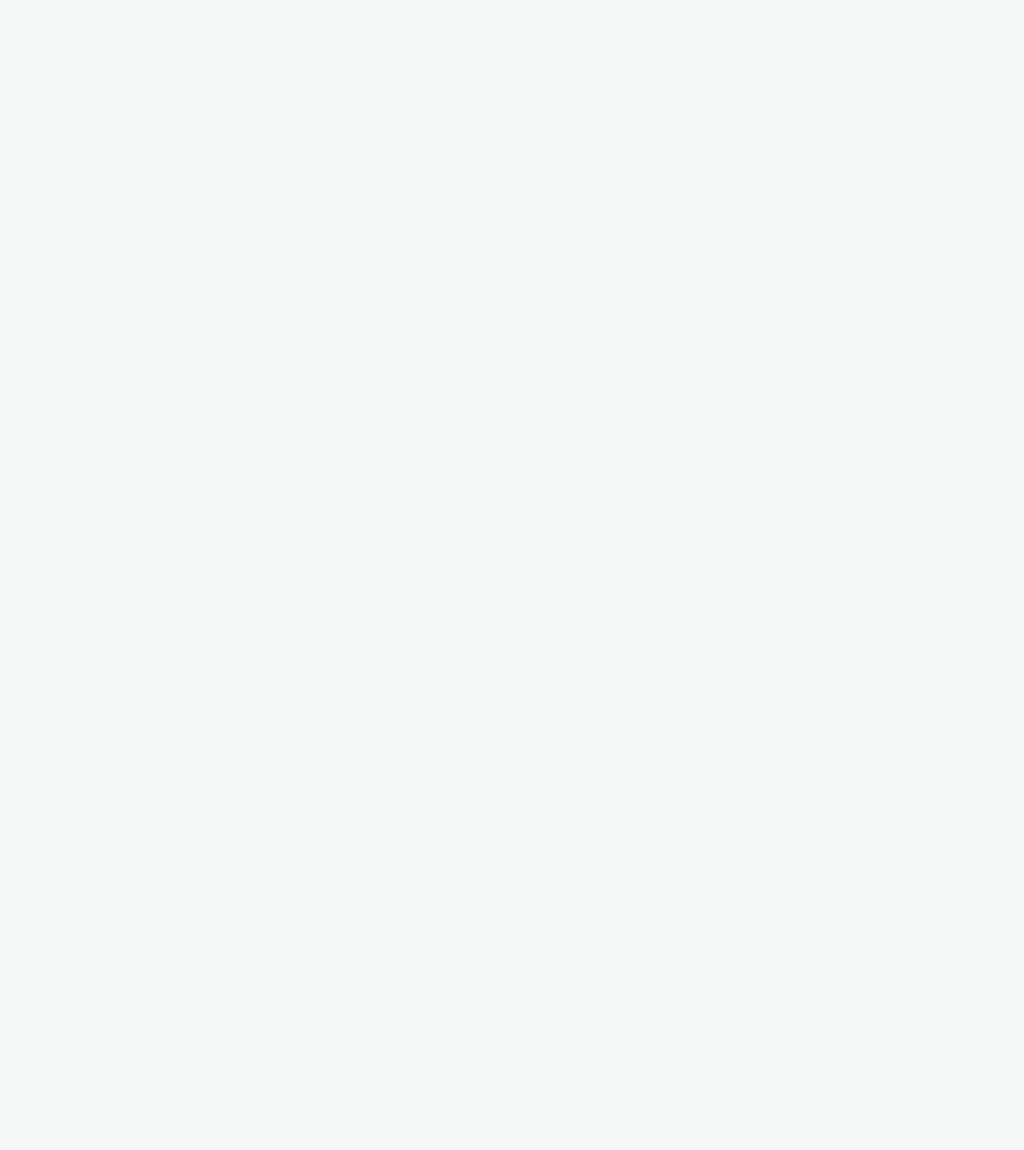
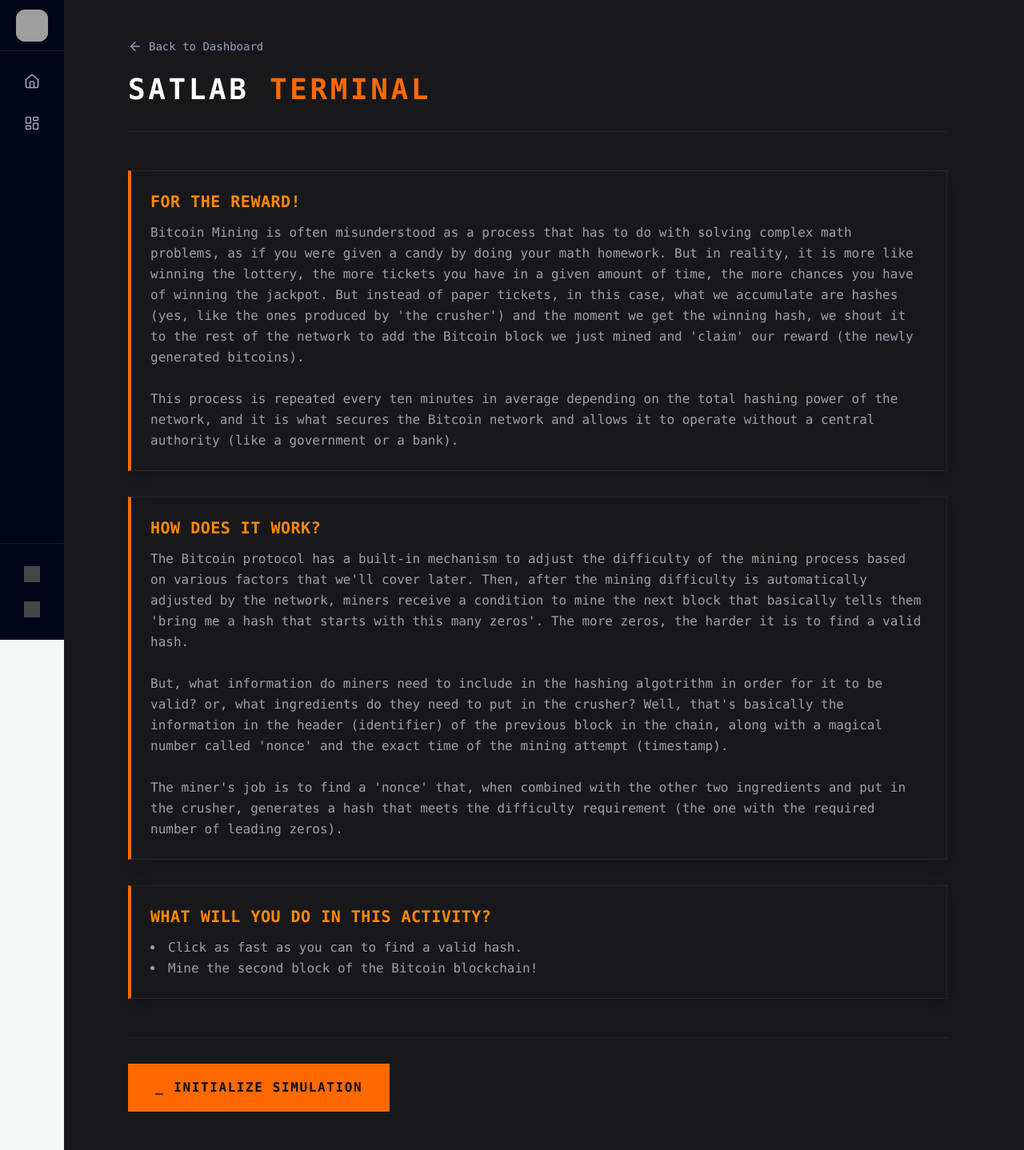
Before and after one commit to AlHqz/satlab-learning, a React (Vite) app in the folder frontend/: page /era3/activity8/class in a window 1280 px wide. Before the commit this address had no page. Shown: the whole page at 80% size. Before the commit the page ends 800 px from the top, so only its background shows below. Built offline with nearby package versions, Linux system fonts and the light colour scheme; grey boxes are pictures that could not be loaded.

Commit message:
feat: add dynamic briefing page for activities

```diff
--- a/frontend/src/App.tsx
+++ b/frontend/src/App.tsx
@@ -1,6 +1,8 @@
 import { BrowserRouter, Routes, Route } from 'react-router-dom';
 import { MainLayout, ActivityLayout } from './components/layout';
 import {Home, Dashboard} from './pages';
+import * as Activities from './pages/activities';
+import Class from './components/shared/Class';
 import Temp from './pages/Temp';
 
 function App() {
@@ -10,8 +12,13 @@ function App() {
             <Route element={<MainLayout />}>
               <Route path="/" element={<Home />} />
               <Route path="/dashboard" element={<Dashboard />} />
+              <Route path="/:eraId/:activityId/class" element={<Class />} />
             </Route>
-            <Route element={<ActivityLayout eraName="ERA 3" activityTitle="Activity 8: FOR THE REWARD!"/>}>
+            <Route path="/:eraId/:activityId/activity"/>
+            <Route element={<ActivityLayout eraName="ERA 3" activityTitle="Activity 8: FOR THE REWARD!" backUrl='/era3/activity8/class'/>}>
+              <Route path="/era3/activity8/activity" element={<Activities.MiningSimulator />} />
+            </Route>
+            <Route element={<ActivityLayout eraName="ERA #" activityTitle="Test" backUrl="/"/>}>
               <Route path="/temp" element={<Temp />} />
             </Route>
         </Routes>
--- /dev/null
+++ b/frontend/src/components/shared/ActivitiesData.ts
@@ -0,0 +1,14 @@
+export const activitiesData ={
+    "era3-activity8": {
+        title: "FOR THE REWARD!",
+        intro: "Bitcoin Mining is often misunderstood as a process that has to do with solving complex math problems, as if you were given a candy by doing your math homework. But in reality, it is more like winning the lottery, the more tickets you have in a given amount of time, the more chances you have of winning the jackpot. But instead of paper tickets, in this case, what we accumulate are hashes (yes, like the ones produced by 'the crusher') and the moment we get the winning hash, we shout it to the rest of the network to add the Bitcoin block we just mined and 'claim' our reward (the newly generated bitcoins).\n\nThis process is repeated every ten minutes in average depending on the total hashing power of the network, and it is what secures the Bitcoin network and allows it to operate without a central authority (like a government or a bank).",
+        subtitle: "How does it work?",
+        description: "The Bitcoin protocol has a built-in mechanism to adjust the difficulty of the mining process based on various factors that we'll cover later. Then, after the mining difficulty is automatically adjusted by the network, miners receive a condition to mine the next block that basically tells them 'bring me a hash that starts with this many zeros'. The more zeros, the harder it is to find a valid hash.\n\nBut, what information do miners need to include in the hashing algotrithm in order for it to be valid? or, what ingredients do they need to put in the crusher? Well, that's basically the information in the header (identifier) of the previous block in the chain, along with a magical number called 'nonce' and the exact time of the mining attempt (timestamp). \n\nThe miner's job is to find a 'nonce' that, when combined with the other two ingredients and put in the crusher, generates a hash that meets the difficulty requirement (the one with the required number of leading zeros).",
+        tutorial: "What will you do in this activity?",
+        steps: [
+            "Click as fast as you can to find a valid hash.",
+            "Mine the second block of the Bitcoin blockchain!",
+        ],
+        nextPath: "/era3/activity8/activity"
+    }
+};
--- /dev/null
+++ b/frontend/src/components/shared/Class.tsx
@@ -0,0 +1,60 @@
+import React from 'react';
+import { useNavigate, useParams, Link } from 'react-router-dom';
+import { ArrowLeft } from 'lucide-react';
+import  { activitiesData }  from './ActivitiesData';
+
+export default function Class() {
+    const navigate = useNavigate();
+
+    const { eraId, activityId } = useParams();
+    const activityKey = `${eraId}-${activityId}`;
+    const activityData = activitiesData[activityKey as keyof typeof activitiesData];
+
+    if (!activityData) {
+        return (
+            <div className="min-h-screen flex items-center justify-center bg-zinc-950 text-white font-mono">
+                <h2>404 - Module Not Found</h2>
+            </div>
+        );
+    }
+
+    return (
+        <div className="min-h-screen py-12 px-4 sm:px-6 lg:px-8 font-mono bg-zinc-900 text-zinc-300">
+            <div className="max-w-5xl ml-12 mx-left">
+                <div className="space-y-6 border-b border-zinc-800 pb-6 mb-12">
+                    <Link to="/dashboard" className="flex items-center space-x-2 text-slate-400 hover:text-orange-500 transition-colors text-sm font-medium group" title="Back">
+                        <ArrowLeft size={18} className="transform group-hover:-translate-x-1 transition-transform" />
+                        <span>Back to Dashboard</span>
+                    </Link>
+                    <h1 className="text-4xl font-extrabold tracking-widest text-white uppercase mb-2">
+                        SatLab <span className="text-orange-500">Terminal</span>
+                    </h1>
+                </div>
+                <div className="space-y-8 mb-12">
+                    <div className="bg-zinc-900 border border-zinc-800 p-6 shadow-lg border-l-4 border-l-orange-500 relative overflow-hidden">
+                        <h2 className="text-xl font-bold text-orange-400 uppercase tracking-wide mb-3 flex items-center">{activityData.title}</h2>
+                        <p className="text-zinc-400 leading-relaxed whitespace-pre-wrap">{activityData.intro}</p>
+                    </div>
+                    <div className="bg-zinc-900 border border-zinc-800 p-6 shadow-lg border-l-4 border-l-orange-500 relative overflow-hidden">
+                        <h2 className="text-xl font-bold text-orange-400 uppercase tracking-wide mb-3 flex items-center">{activityData.subtitle}</h2>
+                        <p className="text-zinc-400 leading-relaxed whitespace-pre-wrap">{activityData.description}</p>
+                    </div>
+                    <div className="bg-zinc-900 border border-zinc-800 p-6 shadow-lg border-l-4 border-l-orange-500 relative overflow-hidden">
+                        <h2 className="text-xl font-bold text-orange-400 uppercase tracking-wide mb-3 flex items-center">{activityData.tutorial}</h2>
+                        <ul className="text-zinc-400 leading-relaxed list-disc list-inside">
+                            {activityData.steps.map((step: string) => <li key={step}>{step}</li>)}
+                        </ul>
+                    </div>
+                </div>
+                <div className="flex justify-start border-t border-zinc-800 pt-8">
+                    <button className="group relative inline-flex items-center justify-center px-8 py-4 font-bold text-zinc-950 transition-all
+                    duration-200 bg-orange-500 hover:bg-transparent border-2 border-orange-500 hover:text-orange-500 hover:shadow-[0_0_15px_rgba(249,115,22,0.3)]
+                    uppercase tracking-widest" onClick={() => navigate(`${activityData.nextPath}`)}>
+                        <span className="mr-3 font-black group-hover:animate-ping">_</span>
+                        Initialize Simulation
+                    </button>
+                </div>
+            </div>
+        </div>
+    )
+}
```
